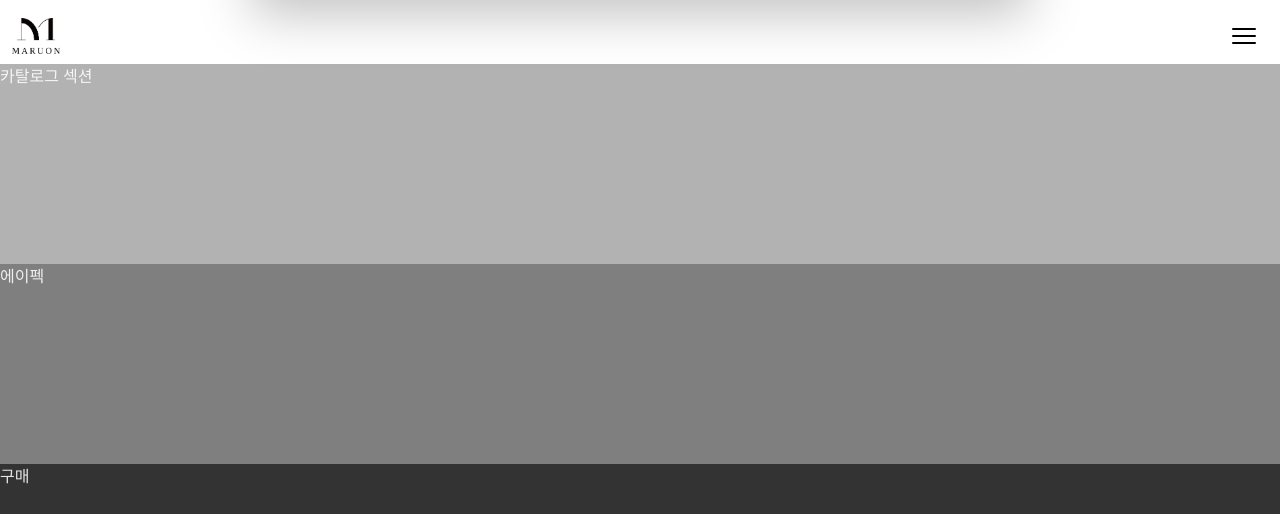
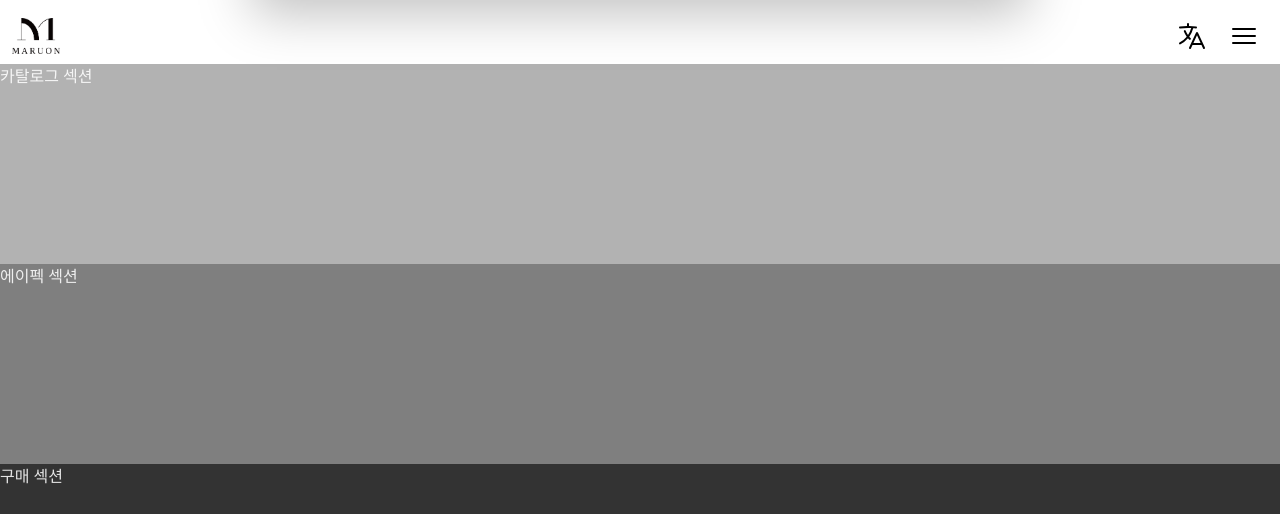
Before and after one commit to Koas-TeamK/Maruon_Front, a React (Vite) app in the folder maru_on/: page / in a window 1280 px wide. Shown: the top 514 px of the page. Built offline with nearby package versions, Linux system fonts and the light colour scheme.

Commit message:
[DEV] 언어 변경 추가

```diff
--- a/maru_on/index.html
+++ b/maru_on/index.html
@@ -1,5 +1,5 @@
 <!doctype html>
-<html lang="en">
+<html lang="ko">
 
 <head>
   <meta charset="UTF-8" />
--- a/maru_on/package.json
+++ b/maru_on/package.json
@@ -15,8 +15,12 @@
     "@reduxjs/toolkit": "^2.9.0",
     "@tailwindcss/vite": "^4.1.13",
     "axios": "^1.12.2",
+    "i18next": "^25.6.0",
+    "i18next-browser-languagedetector": "^8.2.0",
+    "i18next-http-backend": "^3.0.2",
     "react": "^19.1.1",
     "react-dom": "^19.1.1",
+    "react-i18next": "^16.1.0",
     "react-redux": "^9.2.0",
     "react-router-dom": "^7.9.2",
     "svgr": "^1.10.0",
--- /dev/null
+++ b/maru_on/public/locales/en/common.json
@@ -0,0 +1,11 @@
+{
+    "catalog": {
+        "section": "Catalog Section"
+    },
+    "apec": {
+        "section": "Apec Section"
+    },
+    "purchase": {
+        "section": "Purchase Section"
+    }
+}
--- /dev/null
+++ b/maru_on/public/locales/ko/common.json
@@ -0,0 +1,11 @@
+{
+    "catalog": {
+        "section": "카탈로그 섹션"
+    },
+    "apec": {
+        "section": "에이펙 섹션"
+    },
+    "purchase": {
+        "section": "구매 섹션"
+    }
+}
--- a/maru_on/src/components/layout/Header.tsx
+++ b/maru_on/src/components/layout/Header.tsx
@@ -1,27 +1,73 @@
 // components/layout/Header.tsx
-import { Bars3Icon } from "@heroicons/react/24/solid";
+import { Bars3Icon, LanguageIcon } from "@heroicons/react/24/solid";
 import Menu from "@/components/menu/Menu";
 import { useState } from "react";
+import { useTranslation } from "react-i18next";
 
 export default function Header() {
     const [menuOpen, setMenuOpen] = useState(false);
+    const [langHint, setLangHint] = useState<string | null>(null); // 배지 텍스트
+    const { i18n, t } = useTranslation();
+
+    const toggleLang = async () => {
+        const next = i18n.language.startsWith("ko") ? "en" : "ko";
+        await i18n.changeLanguage(next);
+        // html lang도 갱신(접근성/SEO에 도움)
+        document.documentElement.lang = next;
+
+        // 배지 텍스트 표시
+        setLangHint(next === "ko" ? "한국어" : "English");
+        // 1.2초 뒤 숨김
+        window.setTimeout(() => setLangHint(null), 1200);
+    };
 
     return (
-        <header className="fixed inset-x-0 top-0 z-[100] flex items-center justify-between p-3 ">
+        <header className="fixed inset-x-0 top-0 z-[100] flex items-center justify-between p-3">
             <img
                 src="/logo/maruon-logo-black.png"
                 alt="MARUON"
                 className="w-12 h-auto max-h-full"
             />
 
+            <div className="relative flex justify-end items-center gap-1">
+                {/* 언어 토글 */}
                 <button
                     type="button"
-                aria-label="메뉴 열기"
+                    aria-label={t("changeLanguage")}
+                    title={i18n.language.startsWith("ko") ? "한국어 → English" : "English → 한국어"}
+                    onClick={toggleLang}
+                    className="relative p-2 hover:opacity-80 active:opacity-60"
+                >
+                    <LanguageIcon className="w-8 h-8 fill-black" />
+                    {/* 배지(클릭 즉시 현재 언어 표시) */}
+                    {langHint && (
+                        <span
+                            className="absolute top-full left-1/2 -translate-x-1/2 mt-1
+               inline-block pointer-events-none z-50
+               whitespace-nowrap [word-break:keep-all] [writing-mode:horizontal-tb]
+               text-center leading-none rounded-full px-2 py-0.5 text-xs font-medium
+               bg-black/80 text-white shadow"
+                        >
+                            {langHint}
+                        </span>
+                    )}
+                </button>
+
+                {/* 메뉴 토글 */}
+                <button
+                    type="button"
+                    aria-label={t("menu")}
                     onClick={() => setMenuOpen(true)}
                     className="p-2 hover:opacity-80 active:opacity-60"
                 >
                     <Bars3Icon className="w-8 h-8 fill-black" />
                 </button>
+            </div>
+
+            {/* 스크린리더용 라이브 리전(시각적 표시는 없음) */}
+            <div className="sr-only" aria-live="polite">
+                {langHint ? `언어가 ${langHint}로 변경되었습니다.` : ""}
+            </div>
 
             <Menu open={menuOpen} onClose={() => setMenuOpen(false)} />
         </header>
--- a/maru_on/src/components/main/ApecSection.tsx
+++ b/maru_on/src/components/main/ApecSection.tsx
@@ -1,7 +1,11 @@
+import { useTranslation } from "react-i18next";
+
 export default function ApecSection() {
+    const { t } = useTranslation("common");
+
     return (
         <div className="bg-black/50">
-            에이펙
+            {t("apec.section")}
         </div>
     )
 }
--- a/maru_on/src/components/main/CatalogSection.tsx
+++ b/maru_on/src/components/main/CatalogSection.tsx
@@ -1,7 +1,16 @@
+// components/sections/CatalogSection.tsx
+import { useTranslation } from "react-i18next";
+
 export default function CatalogSection() {
+    const { t, i18n, ready } = useTranslation("common");
+
     return (
         <div className="bg-black/30 h-50">
-            카탈로그 섹션
+            {/* 로딩 중에도 기본값 출력되게 defaultValue 사용 */}
+            {t("catalog.section")}
+
+            {/* 디버그: 현재 언어 표시(화면엔 안 보임) */}
+            <span className="sr-only">lang: {i18n.language} (ready: {String(ready)})</span>
         </div>
-    )
+    );
 }
--- a/maru_on/src/components/main/PurchaseSection.tsx
+++ b/maru_on/src/components/main/PurchaseSection.tsx
@@ -1,7 +1,11 @@
+import { useTranslation } from "react-i18next";
+
 export default function PurchaseSection() {
+    const { t } = useTranslation("common");
+
     return (
         <div className="bg-black/80">
-            구매
+            {t("purchase.section")}
         </div>
     )
 }
--- a/maru_on/src/main.tsx
+++ b/maru_on/src/main.tsx
@@ -1,4 +1,5 @@
 // src/main.tsx
+import "./shared/lib/i18n";
 import { Provider } from "react-redux";
 import { store } from "@/app/store";
 import AppRoutes from "@/app/AppRoutes";
--- /dev/null
+++ b/maru_on/src/shared/lib/i18n.ts
@@ -0,0 +1,29 @@
+// src/lib/i18n.ts
+import i18n from "i18next";
+import { initReactI18next } from "react-i18next";
+import HttpBackend from "i18next-http-backend";
+import LanguageDetector from "i18next-browser-languagedetector";
+
+i18n
+    .use(HttpBackend)          // /public/locales에서 json 로드
+    .use(LanguageDetector)     // localStorage/html lang/navigator 순으로 감지
+    .use(initReactI18next)     // react-i18next 연결
+    .init({
+        fallbackLng: "ko",
+        supportedLngs: ["ko", "en"],
+        ns: ["common"],
+        defaultNS: "common",
+        load: "languageOnly",
+        interpolation: { escapeValue: false },
+        detection: {
+            order: ["localStorage", "htmlTag", "navigator"],
+            caches: ["localStorage"], // 선택 저장소
+        },
+        backend: {
+            loadPath: "/locales/{{lng}}/{{ns}}.json"
+        },
+        // 개발 중 깜빡임 방지: Suspense를 안 쓰려면 아래 옵션을 켜도 됨
+        react: { useSuspense: false }
+    });
+
+export default i18n;
```
Also changed, not shown: 1 other file (tests, documents, lock files or other folders). Lines whose indentation alone changed are shown as unchanged.
